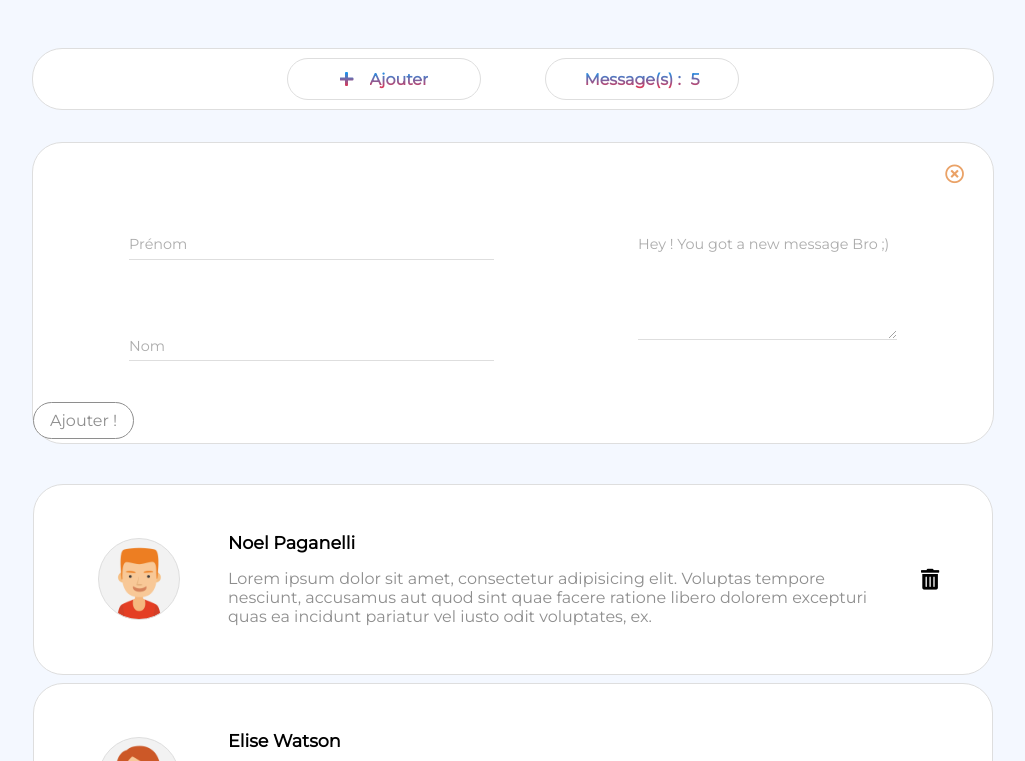
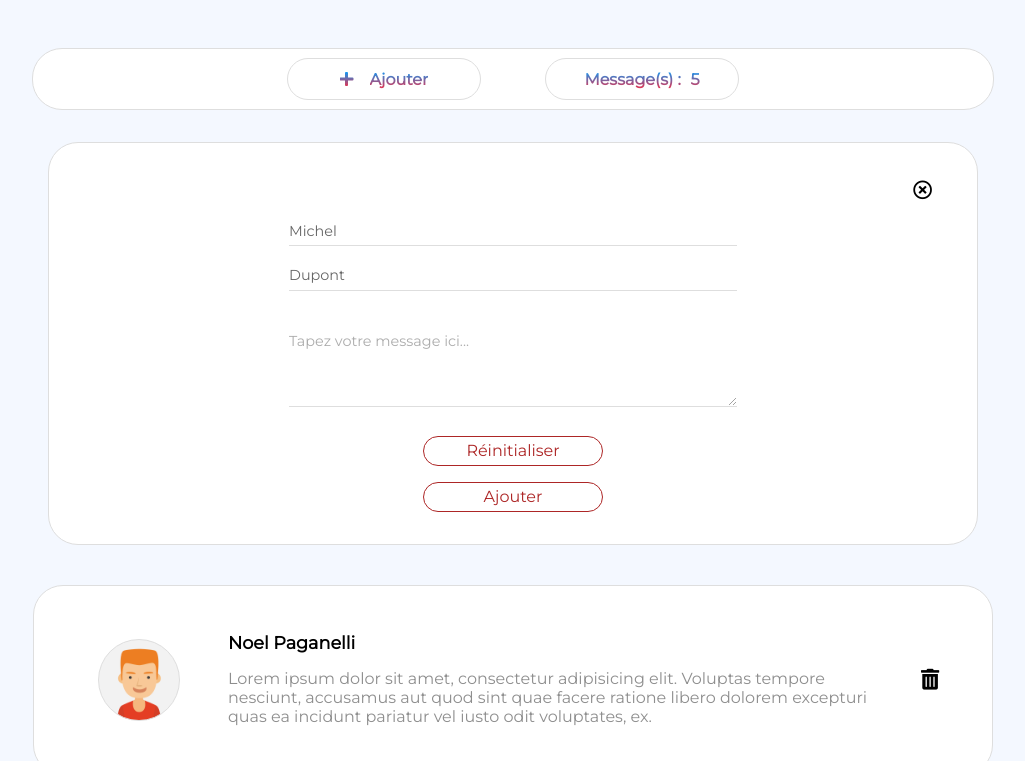
Before and after one commit to kvnlmbrtn/MyMails-JavaScript, a plain HTML site: page index.html in a window 1280 px wide. Both pictures are taken after a click on the link 481 px from the left and 79 px from the top of the page. Shown: the top 761 px of the page, without its empty margins (127-1152 px from the left). Drawn offline with Linux system fonts and the light colour scheme.

Commit message:
création du profil mais sans la mise en forme encore

```diff
--- a/index.html
+++ b/index.html
@@ -41,28 +41,22 @@
 
     <!-- Création d'un formulaire pour gérer l'ajout de messages -->
 
-      <div id="divContainingNewMessageForm">
+			<div id="formAddNewContact">
 
-            <header id="headerAddNewMessage">
-              <i id="closeAddNewMessageForm" class="far fa-times-circle"></i>
-            </header>
+				<header id="headerAddNewMessage"><a id="closeForm"><i class="far fa-times-circle"></i></a></header>
 
-            <div id="formAddContactTextContent">
-                  <div id="formContentOnLeft">
-                    <input type="text" id="firstname" name="firstname" placeholder="Prénom" required/>
-                    <input type="text" id="name" name="name" placeholder="Nom" required/>
-                  </div>
+				<form action="/new-contact">
 
-                  <div id="formContentOnRight">
-                    <textarea name="newMessage" id="newMessage" cols="30" rows="10" required placeholder="Hey ! You got a new message Bro ;)"></textarea>
-                  </div>
-            </div>
+					<input type="text" name="firstname" id="firstname" value="Michel" placeholder="Prénom">
+					<input type="text" name="familyName" id="familyName" value="Dupont" placeholder="Nom">
+					<textarea name="messageCorps" id="messageCorps" cols="30" rows="10" placeholder="Tapez votre message ici..."></textarea>
+					<input type="reset" value="Réinitialiser" id="resetButton">
+					<button id="sendButton">Ajouter</button>
 
-            <div id="formAddMessageButtons">
-              <a href="#" id="sendNewMessageButton">Ajouter !</a>
-            </div>
+				</form>
 
-      </div>
+			</div>
+
 
 
 
--- a/main.js
+++ b/main.js
@@ -1,3 +1,11 @@
+//------------------------------------------------------------------------------------
+//------------------------------------------------------------------------------------
+
+    // Définition d'un compteur
+
+    var counter = document.getElementsByClassName('contentBlocks').length;
+    document.getElementById('numberOfMessages').textContent = counter;
+
 
 //------------------------------------------------------------------------------------
 //------------------------------------------------------------------------------------
@@ -6,15 +14,11 @@
 
     for(var i=0; i<document.getElementsByClassName("linkTrash").length; i++) {
 
-      var counter = document.getElementsByClassName('contentBlocks').length;
-      document.getElementById('numberOfMessages').textContent = counter;
-
       document.getElementsByClassName("linkTrash")[i].addEventListener("click",
     function() {
+      this.parentNode.parentNode.remove();
       counter = counter - 1;
       document.getElementById('numberOfMessages').textContent = counter;
-      this.parentNode.parentNode.remove();
-      console.log(counter);
     })
   }
 
@@ -29,36 +33,67 @@
 
    var addNewMessageLink = document.getElementById("addNewMessageLink");
 
-   var divContainingNewMessageForm = document.getElementById("divContainingNewMessageForm");
+   var formAddNewContact = document.getElementById("formAddNewContact");
 
    addNewMessageLink.onclick = function() {
-       divContainingNewMessageForm.style.display = "block";
+       formAddNewContact.style.display = "block";
    }
-
 
    // Fermeture de la div lorsque l'on appuie sur le logo de fermeture
 
-   var closeAddNewMessageForm = document.getElementById("closeAddNewMessageForm");
+   var closeForm = document.getElementById("closeForm");
+   var resetButton = document.getElementById("resetButton");
+   var sendButton = document.getElementById("sendButton");
+   var pageWrapper = document.getElementById("pageWrapper");
+   var firstname = document.getElementById("firstname");
+   var familyName = document.getElementById("familyName");
+   var messageCorps = document.getElementById("messageCorps");
 
-   closeAddNewMessageForm.onclick = function() {
-       divContainingNewMessageForm.style.display = "none";
+
+   // Fermeture du formulaire au clic sur la croix
+   closeForm.onclick = function() {
+       formAddNewContact.style.display = "none";
    }
 
+   // Ensemble des commandes activées à l'envoi du formulaire
+   sendButton.addEventListener("click", function(e) {
 
-//------------------------------------------------------------------------------------
-//------------------------------------------------------------------------------------
+     // On empêche le navigateur de renvoyer vers le serveur
+     e.preventDefault();
 
-	   // Ajout d'un profil dès que l'on clique sur "Ajouter"
+     // On ferme le formulaire
+     formAddNewContact.style.display = "none";
 
-     var sendNewMessageButton = document.getElementById("sendNewMessageButton");
+     // On crée un nouveau profil et on ajoute 1 au compteur
+     var newProfile = document.createElement("article");
+     newProfile.classList.add("profileBlocks");
+     document.getElementById("pageWrapper").insertBefore(newProfile, pageWrapper.firstChild);
+     counter = counter + 1;
+     document.getElementById('numberOfMessages').textContent = counter;
 
-     var pageWrapper = document.getElementById("pageWrapper");
+     // On récupère les informations du formulaire pour les insérer dans le nouveau message
+     var newFirstname = firstname.value;
+     var newFamilyName = familyName.value;
+     var espace = ' ';
+     var identity = newFirstname + " " + newFamilyName;
 
-     sendNewMessageButton.onclick = function() {
-         var newProfile = document.createElement("article");
-         newProfile.classList.add("profileBlocks");
-         document.getElementById("pageWrapper").insertBefore(newProfile, pageWrapper.firstChild);
-     }
+     var newRecipient = document.createElement("h2");
+     newRecipient.textContent = identity;
+     console.log(newRecipient);
+     newProfile.appendChild(newRecipient);
+
+     var newMessage = document.createElement("p");
+     newMessage.textContent = messageCorps.value;
+     console.log(newMessage);
+     newProfile.appendChild(newMessage);
+
+
+
+
+   })
+
+
+
 
 
 
--- a/style.css
+++ b/style.css
@@ -235,13 +235,13 @@ body {
 
 /* Gestion de la boite de dialogue pour ajouter un nouveau message */
 
-    #divContainingNewMessageForm {
-      display: none;
+    #formAddNewContact {
+      display: none;  /* Div à modifier pour cacher et animer en JS */
       position: relative;
-      width: 75%;
-      height: 300px;
+      width: 70%;
       min-width: 130px;
       margin: 2em auto 2em auto;
+      padding: 1em 1em 1em 1em;
       border-radius: 30px;
       background: white;
       border: 1px #dedede solid;
@@ -258,73 +258,10 @@ body {
 
       #headerAddNewMessage i:hover {
         cursor: pointer;
-        color: #ea7167;
+        color: #ad2626;
         font-weight: 700;
       }
 
-
-    #formAddContactTextContent {
-      display: block;
-      position: relative;
-      width: 95%;
-      margin: 0.5em auto 0.5em auto;
-
-      display: -webkit-flex;
-      display: -moz-flex;
-      display: -ms-flex;
-      display: -o-flex;
-      display: flex;
-
-      -webkit-flex-direction: row;
-      -moz-flex-direction: row;
-      -ms-flex-direction: row;
-      -o-flex-direction: row;
-      flex-direction: row;
-
-      -webkit-justify-content: space-around;
-      -moz-justify-content: space-around;
-      -ms-justify-content: space-around;
-      -o-justify-content: space-around;
-      justify-content: space-around;
-    }
-
-    #formContentOnLeft {
-        display: block;
-        position: relative;
-        width: 40%;
-
-        display: -webkit-flex;
-        display: -moz-flex;
-        display: -ms-flex;
-        display: -o-flex;
-        display: flex;
-
-        -webkit-flex-direction: column;
-        -moz-flex-direction: column;
-        -ms-flex-direction: column;
-        -o-flex-direction: column;
-        flex-direction: column;
-
-        -webkit-justify-content: space-around;
-        -moz-justify-content: space-around;
-        -ms-justify-content: space-around;
-        -o-justify-content: space-around;
-        justify-content: space-around;
-      }
-
-            #formContentOnLeft input,
-            #formContentOnLeft a {
-              display: block;
-              position: relative;
-              width: 100%;
-              font-family: 'Montserrat', sans-serif;
-
-          		-webkit-appearance: none;
-          		-moz-appearance: none;
-          		-ms-appearance: none;
-          		-o-appearance: none;
-          		appearance: none;
-            }
 
             [placeholder] {
           		opacity: 0.6;
@@ -348,18 +285,18 @@ body {
         		}
 
         			input[type="text"]:focus {
-        				border-bottom: 2px #008B8B solid;
+        				border-bottom: 2px #ad2626 solid;
         			}
 
         		textarea {
         			display: block;
-        			height: 50%;
+        			height: 5em;
         			line-height: 1em;
-        			margin: 3em auto 1em auto;
+        			margin: 3em auto 2em auto;
         			font-size: 0.9em;
         			font-family: 'Montserrat', sans-serif;
         			color: inherit;
-        			width: 100%;
+        			width: 50%;
         			border: none;
         			background: transparent;
         			border-bottom: solid 1px #c9c9c9;
@@ -369,34 +306,33 @@ body {
         		}
 
         			textarea:focus {
-        				border-bottom: 2px #008B8B solid;
+        				border-bottom: 2px #ad2626 solid;
         			}
 
+              button,
+              input[type="reset"] {
+                display: block;
+                position: relative;
+                width: 20%;
+                min-width: 120px;
+                margin: 1em auto 1em auto;
+                font-family: inherit;
+                font-size: 1em;
+                line-height: 1.2em;
+                height: 30px;
+                border-radius: 30px;
+                background-color: white;
+                color: #ad2626;
+                border: 1px #ad2626 solid;
+              }
 
-        #sendNewMessageButton {
-          text-decoration: none;
-          background: white;
-          color: #8e8e8e;
-          border: 1px #8e8e8e solid;
-          width: 15%;
-          min-width: 150px;
-          text-align: center;
-          border-radius: 30px;
-          height: 2em;
-          line-height: 2em;
-          font-weight: 300;
-          padding: 0.5em 1em 0.5em 1em;
-
-          transition: all 0.1s ease;
-        }
-
-        #sendNewMessageButton:hover {
-          font-weight: 600;
-          box-shadow: 2px 2px 2px #dedede;
-          background: linear-gradient(90deg, #009FFF, #ec2F4B);
-          color: white;
-          border: none;
-        }
+                button:hover,
+                input[type="reset"]:hover {
+                  color: white;
+                  background-color: #ad2626;
+                  border: none;
+                  cursor: pointer;
+                }
 
 
 
```
